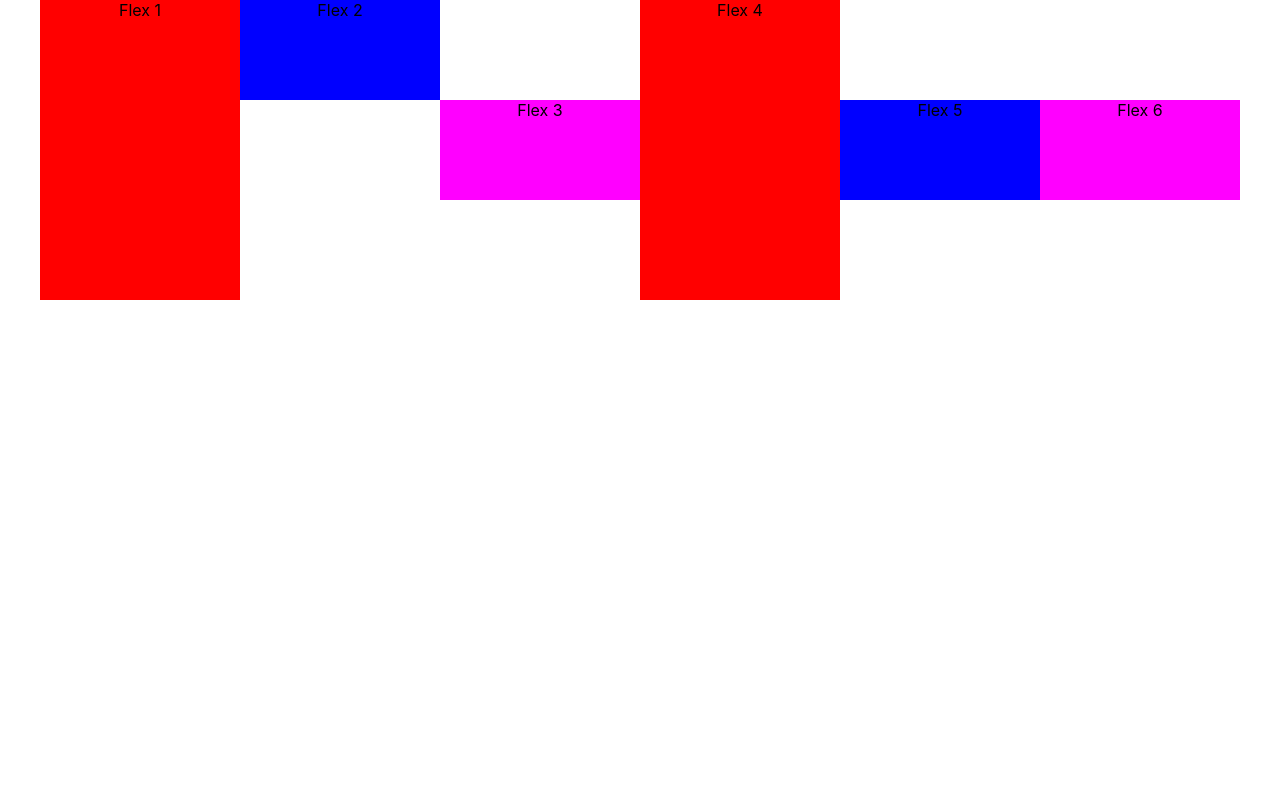
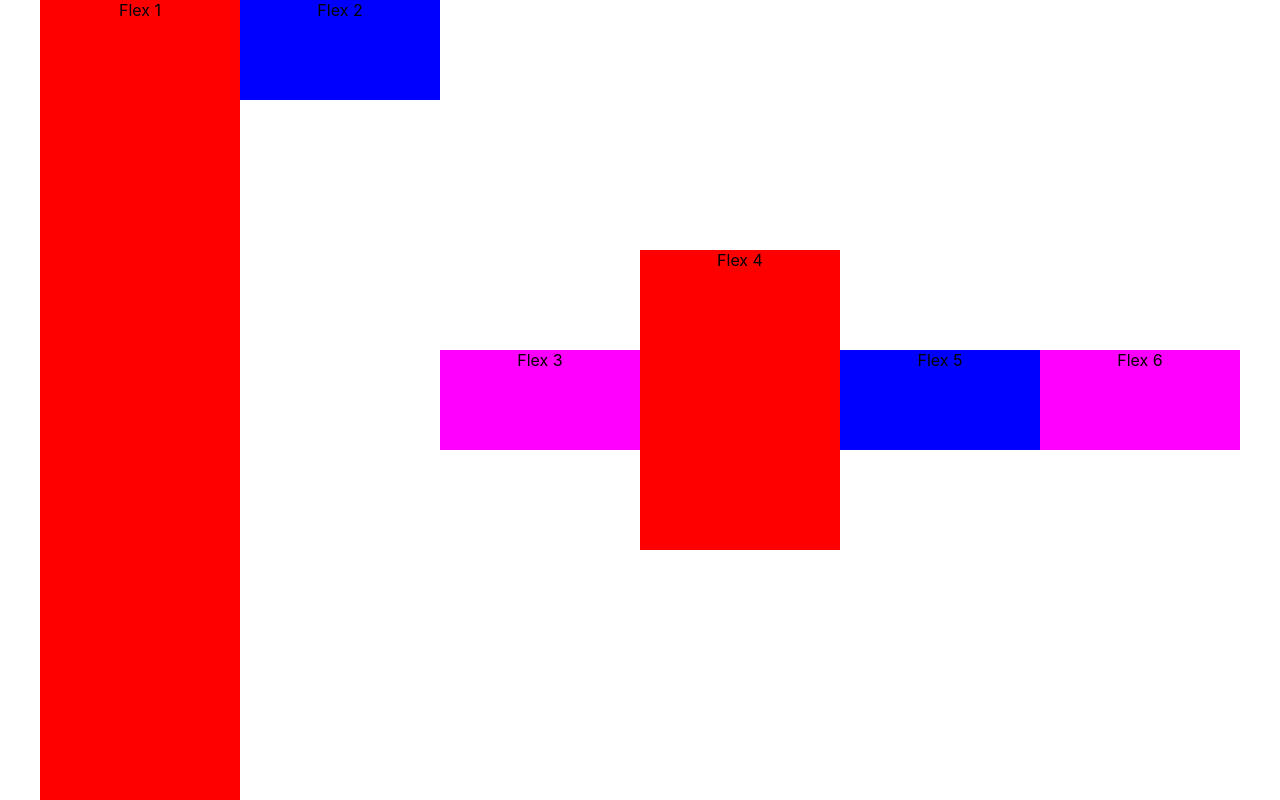
Before and after one commit to heathenthrone48/stunning-octo-goggles, a React (Create React App) app: page / in a window 1280 px wide. Built offline with nearby package versions, Linux system fonts and the light colour scheme.

Commit message:
wider_flex_box

```diff
--- a/src/App.css
+++ b/src/App.css
@@ -11,7 +11,7 @@
 
 .flex1{
   background-color: red;
-  height: 300px;
+  height: 800px;
   /* width: 10px; */
 }
 
```
Also changed, not shown: 5 other files (tests, documents, lock files or other folders).
